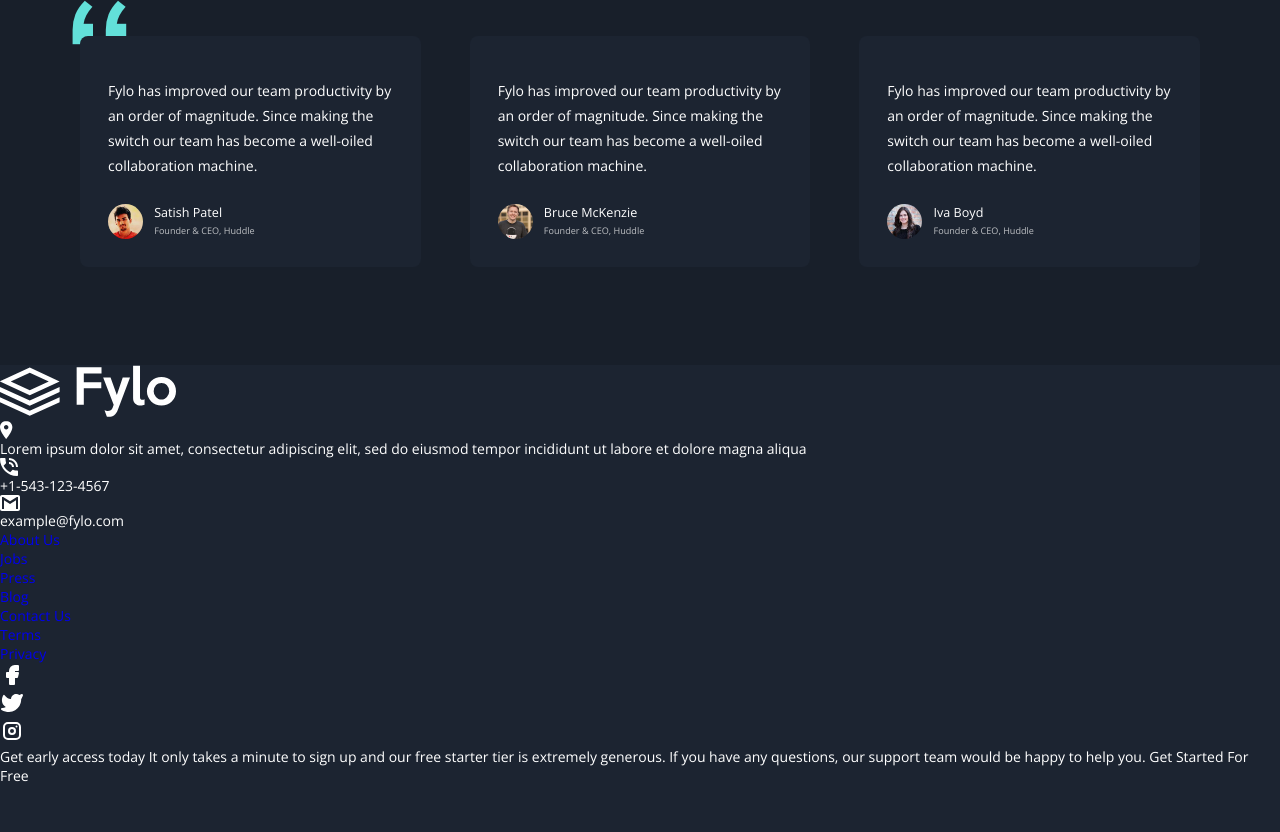
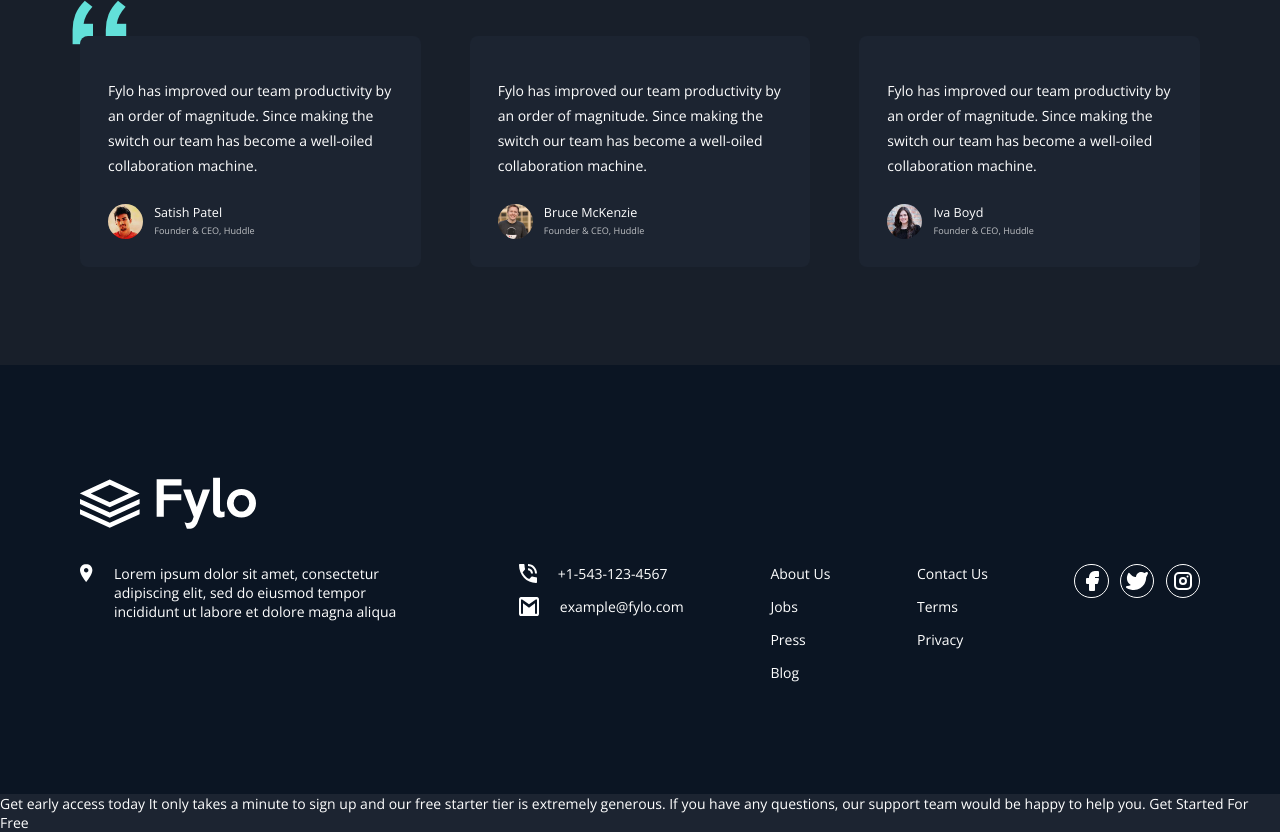
Before and after one commit to ValperDev/fylo-dark-theme-landing-page, a plain HTML site: page index.html in a window 1280 px wide. Shown: the part 1286-2118 px from the top of the page. Before the commit the page ends 2071 px from the top, so only its background shows below. Drawn offline with Linux system fonts and the light colour scheme.

Commit message:
style: add style to the footer

```diff
--- a/style.css
+++ b/style.css
@@ -275,3 +275,65 @@ ul {
     font-size: .65em;
     opacity: .7;
 }
+
+.footer {
+    background-color: var(--dark-blue-footer-bg);
+    padding: 8em 2em;
+}
+
+.footer__content {
+    display: flex;
+    flex-direction: column;
+    gap: 2.5em;
+    margin: 0 auto;
+    max-width: 70rem;
+}
+
+.footer__list {
+    display: flex;
+    justify-content: space-between;
+}
+
+
+.footer__item:nth-child(1) {
+    display: flex;
+}
+
+.footer__item:nth-child(1) {
+    max-width: 44ch;
+}
+
+.footer__item:nth-child(1),
+.footer__item:nth-child(2) .footer__subitem {
+    gap: 1.5em;
+}
+
+.footer__item:first-child img {
+    max-height: 18px;
+}
+
+.footer__item:nth-child(2) .footer__subitem {
+    display: flex;
+}
+
+.footer__sublist {
+    display: flex;
+    flex-direction: column;
+    gap: 1em;
+}
+
+.footer__item:last-child .footer__sublist {
+    display: flex;
+    gap: .8em;
+    flex-direction: row;
+}
+
+.footer__social-link {
+    border: 1px solid var(--white);
+    border-radius: 50%;
+    padding: .3em;
+}
+
+.footer__link {
+    color: var(--white);
+}
```
